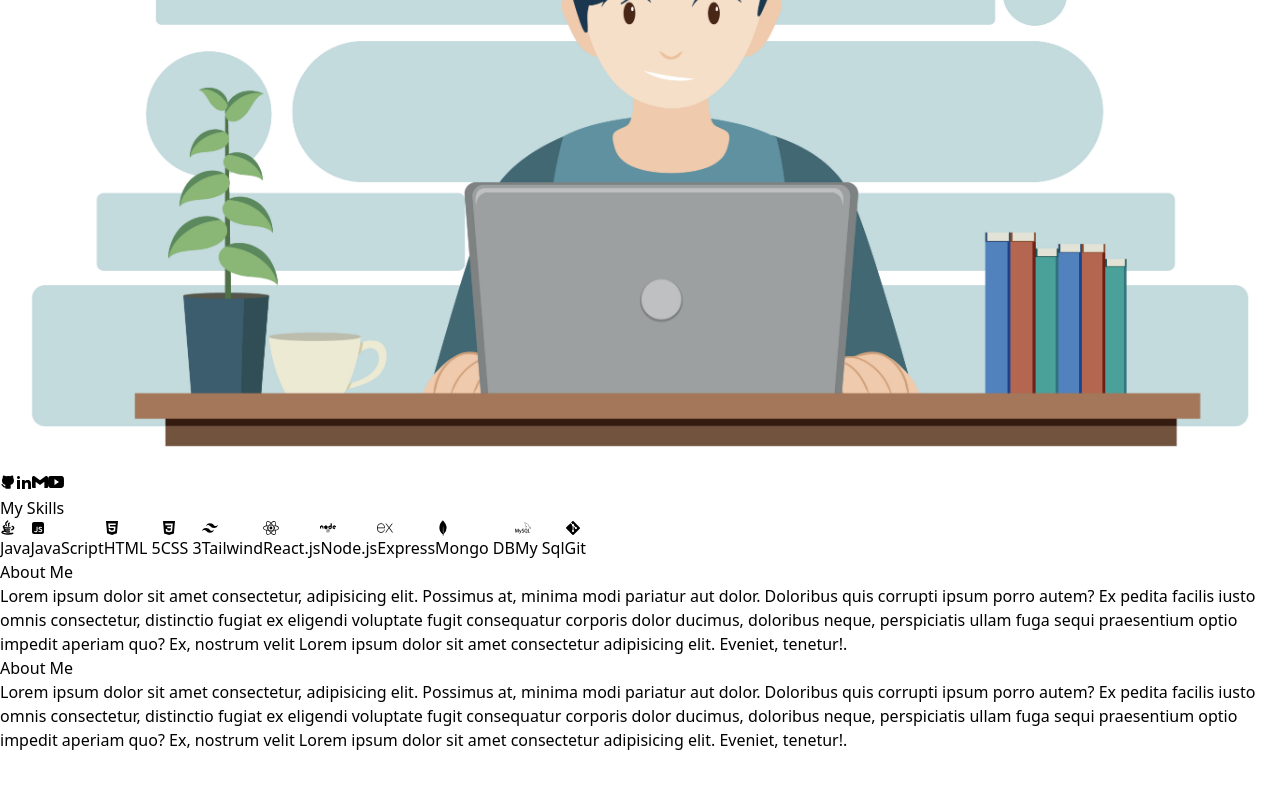
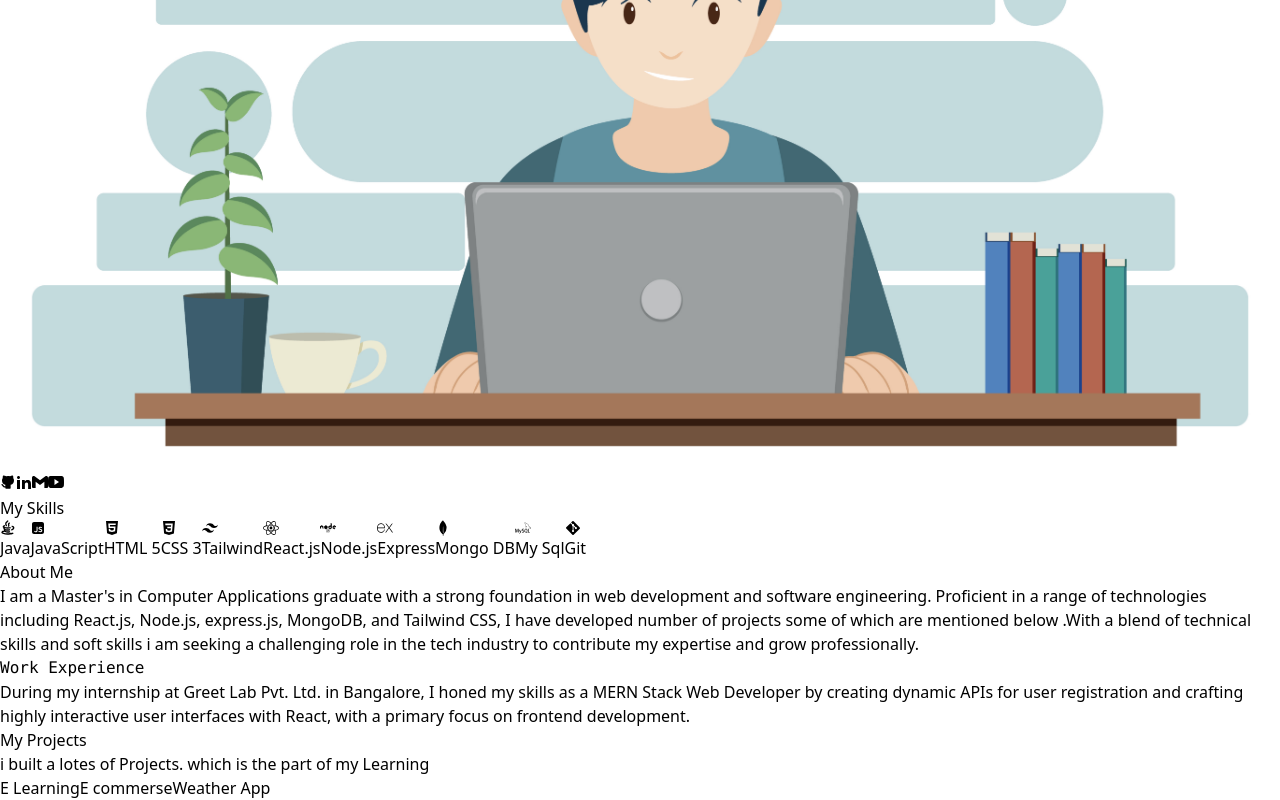
Before and after one commit to Anuraga-Sahoo/Portfolio, a React (Vite) app: page / in a window 1280 px wide. Shown: the part 2188-2988 px from the top of the page. Before the commit the page ends 2940 px from the top, so only its background shows below. Built offline with nearby package versions, Linux system fonts and the light colour scheme.

Commit message:
complete about me work experience in home page

```diff
--- a/src/Pages/Home.jsx
+++ b/src/Pages/Home.jsx
@@ -2,6 +2,7 @@ import React from 'react'
 import HeroBanner from '../components/HeroBanner'
 import SkilsBtn from '../components/SkilsBtn'
 import Aboutme from '../components/Aboutme'
+import Project from '../components/Project'
 
 const Home = () => {
   return (
@@ -20,6 +21,7 @@ const Home = () => {
         <Aboutme/>
       </div>
       </div>
+      <Project/>
     </>
   )
 }
--- a/src/components/Aboutme.jsx
+++ b/src/components/Aboutme.jsx
@@ -1,25 +1,37 @@
-import React from 'react'
+import React from "react";
 
 const Aboutme = () => {
   return (
     <>
       <div>
         <div className="card h-[80vh] w-[96vw] flex justify-around mt-[5rem]">
-          <div className='bg-black h-[80vh] w-[50rem] flex justify-center items-center rounded-tl-[4rem] rounded-br-[4rem]'>
-          <div className='border-[2px] border-solid border-white h-[20rem] w-[40rem] mt-[3rem] mb-5 text-white flex justify-around items-center flex-col p-8 rounded-tr-[4rem] rounded-bl-[4rem]'>
-            <h2 className='m-0 font-bold text-10 text-3xl'>About Me</h2>
-            <p>Lorem ipsum dolor sit amet consectetur, adipisicing elit. Possimus at, minima modi pariatur aut dolor. Doloribus quis corrupti ipsum porro autem? Ex pedita facilis iusto omnis consectetur, distinctio fugiat ex eligendi voluptate fugit consequatur corporis dolor ducimus, doloribus neque, perspiciatis ullam fuga sequi praesentium optio impedit aperiam quo? Ex, nostrum velit Lorem ipsum dolor sit amet consectetur adipisicing elit. Eveniet, tenetur!.</p>
+          <div className="bg-black h-[80vh] w-[50rem] flex justify-center items-center rounded-tl-[4rem] rounded-br-[4rem]">
+            <div className="border-[2px] border-solid border-white h-[20rem] w-[40rem] mt-[3rem] mb-5 text-white flex justify-around items-center flex-col p-8 rounded-tr-[4rem] rounded-bl-[4rem]">
+              <h2 className="m-0 font-bold text-10 text-3xl">About Me</h2>
+              <p>
+                I am a Master's in Computer Applications graduate with a strong
+                foundation in web development and software engineering.
+                Proficient in a range of technologies including React.js,
+                Node.js, express.js, MongoDB, and Tailwind CSS, I have developed
+                number of projects some of which are mentioned below .With a
+                blend of technical skills and soft skills i am seeking a
+                challenging role in the tech industry to contribute my expertise
+                and grow professionally.
+              </p>
+            </div>
+          </div>
+          <div className="border-[2px] border-solid border-black h-[20rem] w-[40rem] mt-[12rem] mb-5 text-black flex justify-around items-center flex-col p-8 rounded-tl-[4rem] rounded-br-[4rem]">
+            <h2 className="m-0 font-bold text-10 text-3xl"><pre>Work Experience</pre></h2>
 
-          </div>
-          </div>
-          <div className='border-[2px] border-solid border-black h-[20rem] w-[40rem] mt-[12rem] mb-5 text-black flex justify-around items-center flex-col p-8 rounded-tl-[4rem] rounded-br-[4rem]'>
-          <h2 className='m-0 font-bold text-10 text-3xl'>About Me</h2>
-          <p>Lorem ipsum dolor sit amet consectetur, adipisicing elit. Possimus at, minima modi pariatur aut dolor. Doloribus quis corrupti ipsum porro autem? Ex pedita facilis iusto omnis consectetur, distinctio fugiat ex eligendi voluptate fugit consequatur corporis dolor ducimus, doloribus neque, perspiciatis ullam fuga sequi praesentium optio impedit aperiam quo? Ex, nostrum velit Lorem ipsum dolor sit amet consectetur adipisicing elit. Eveniet, tenetur!.</p>
+            <p>
+            During my internship at Greet Lab Pvt. Ltd. in Bangalore, I honed my skills as a MERN Stack Web Developer by creating dynamic APIs for user registration and crafting highly interactive user interfaces with React, with a primary focus on frontend development.
+            </p>
+
           </div>
         </div>
       </div>
     </>
-  )
-}
+  );
+};
 
-export default Aboutme
+export default Aboutme;
--- a/src/components/Navbar.jsx
+++ b/src/components/Navbar.jsx
@@ -11,7 +11,7 @@ const Navbar = () => {
   return (
     <>
     {/* <nav className='sticky'> */}
-      <div className="navcontainer  h-[4.5rem] flex justify-around shadow-lg bg-white shadow-gray-100 sticky top-0">
+      <div className="navcontainer  h-[4.5rem] flex justify-around shadow-lg bg-white shadow-gray-100 sticky top-0 z-50">
         <div className="navlogo flex gap-2 items-center justify-center w-[18rem] text-black text-xl ">
           <Link><img src="/myimage.jpeg"
           alt="myImage"
--- /dev/null
+++ b/src/components/Project.jsx
@@ -0,0 +1,23 @@
+import React from 'react'
+
+const Project = () => {
+  return (
+    <>
+      <div className="project bg-black text-white flex flex-col">
+        <div className="heading p-5">
+          <h2 className='text-3xl font-bold'>My Projects</h2>
+          <p>i built a lotes of Projects. which is the part of my Learning</p>
+        </div>
+        <div className="content bg-red-500 px-11">
+             <div className="innerBox bg-black h-full w-[50%] flex flex-col">
+              <button className='transition ease-in-out delay-150 hover:bg-zinc-800 duration-300 w-fit rounded-md p-2 '>E Learning</button>
+              <button>E commerse</button>
+              <button>Weather App</button>
+             </div>
+        </div>
+      </div>
+    </>
+  )
+}
+
+export default Project
```
